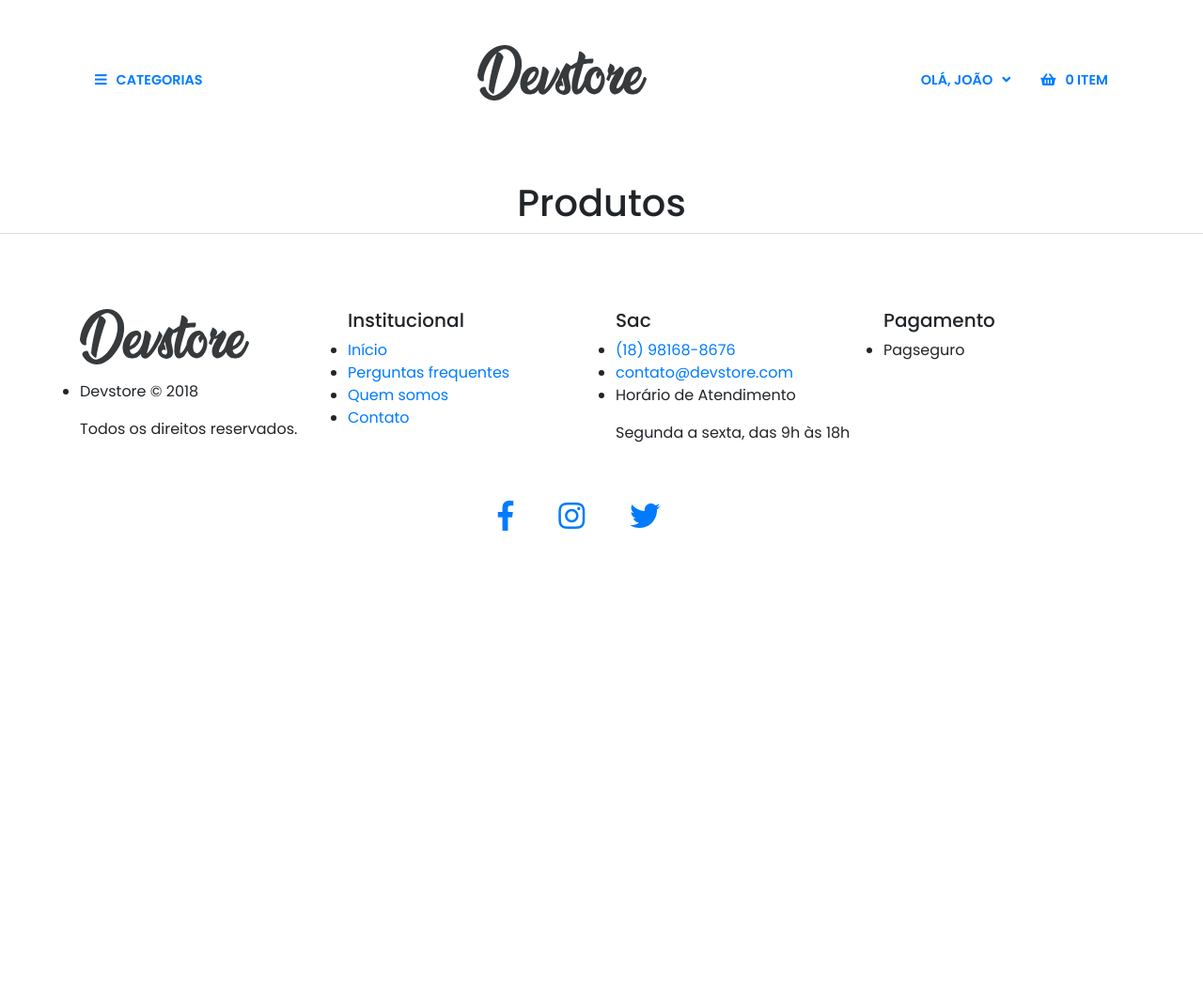
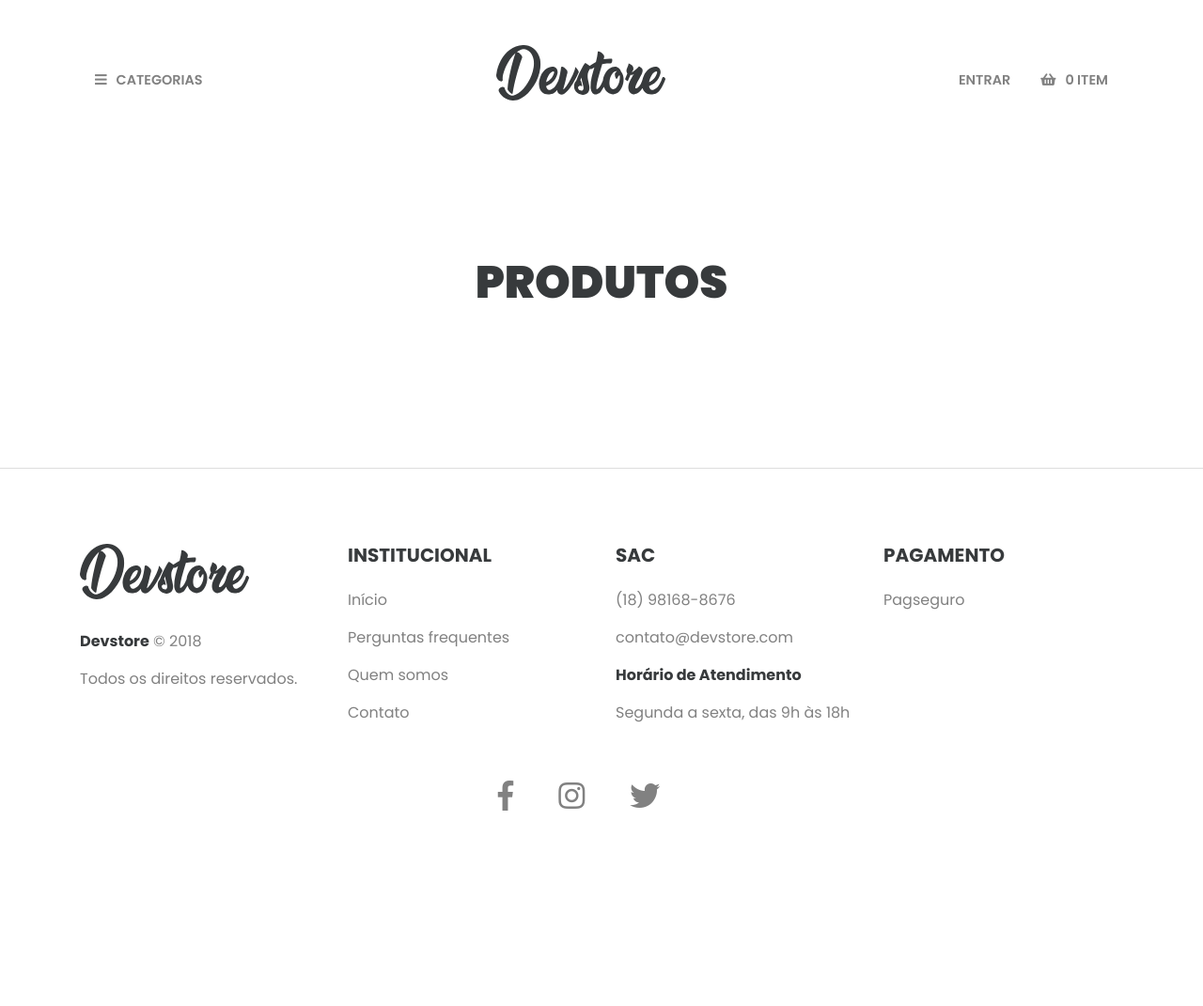
Before and after one commit to joaomesquita/projeto-devstore, a Django app: page /catalogo/ in a window 1280 px wide. Shown: the whole page at 94% size. Before the commit the page ends 565 px from the top, so only its background shows below. Run offline with Django 3.2, Linux system fonts and the light colour scheme; data that the repository does not hold is empty; some libraries are stand-ins or nearby versions.

Commit message:
:art: implementação das classes atualizadas do "style.css"

```diff
--- a/catalog/templates/catalog/product_list.html
+++ b/catalog/templates/catalog/product_list.html
@@ -2,26 +2,26 @@
 
 {% load static %}
 
-{% block title %} Produtos | {{ block.super }} {% endblock %}
+{% block title %}Produtos | {{ block.super }} {% endblock %}
 
 {% block container %}
-<div class="container content">
+<div class="container div-content">
     <div class="d-flex justify-content-center">
-        <h1 class="title-content">Produtos</h1>
+        <h1 class="title-h1">Produtos</h1>
     </div>
-    <div class="card-deck distance-content">
+    <div class="card-deck div-distance">
         {% for product in product_list %}
         <div class="card border-0">
             <a class="card-link" href="{{ product.get_absolute_url }}">
                 {% if product.image %}
-                    <img class="card-img rounded-0" src="{{ product.image.url }}" alt="Card image">
+                <img class="card-img rounded-0" src="{{ product.image.url }}" alt="Product image">
                 {% else %}
-                    <img class="card-img rounded-0" src="{% static 'img/bg-product.png' %}" alt="Card image">
+                <img class="card-img rounded-0" src="{% static 'img/bg-product.png' %}" alt="Product image">
                 {% endif %}
                 <div class="card-img-overlay d-flex align-items-end">
                     <div>
-                        <h2 class="title-card">{{ product }}</h2>
-                        <p class="price-card">R$ {{ product.price }}</p>
+                        <h2 class="card-title">{{ product }}</h2>
+                        <p class="card-price">R$ {{ product.price }}</p>
                     </div>
                 </div>
             </a>
--- a/core/templates/base.html
+++ b/core/templates/base.html
@@ -14,7 +14,7 @@
         <nav class="navbar bg-white fixed-top">
             <div class="container menu">
                 <ul class="nav justify-content-start">
-                    <li class="nav-item dropdown">
+                    <li class="nav-item dropdown link-item">
                         <a class="nav-link menu-item" href="{% url 'catalog:product_list' %}" id="navbarDropdown" role="button" data-toggle="dropdown" aria-haspopup="true" aria-expanded="false">
                             <i class="fas fa-bars"></i>Categorias
                         </a>
@@ -29,18 +29,22 @@
                     <p class="logo"><a href="{% url 'index' %}" title="Devstore"></a></p>
                 </ul>
                 <ul class="nav justify-content-end">
-                    <li class="nav-item dropdown">
+                    <li class="nav-item dropdown link-item">
+                        {% if user.is_authenticated %}
                             <a class="nav-link menu-item" href="#" id="navbarDropdown" role="button" data-toggle="dropdown" aria-haspopup="true" aria-expanded="false">
-                            Olá, João<i class="fas fa-angle-down"></i>
+                                Olá, {{ user.get_short_name }}<i class="fas fa-angle-down"></i>
                             </a>
                             <div class="box-shadow dropdown-menu border-0" aria-labelledby="navbarDropdown">
-                            <a class="dropdown-item" href="#">Minha conta</a>
+                                <a class="dropdown-item" href="{% url 'accounts:index' %}">Minha conta</a>
                                 <a class="dropdown-item" href="#">Meus pedidos</a>
                                 <div class="dropdown-divider"></div>
-                            <a class="dropdown-item" href="#">Sair</a>
+                                <a class="dropdown-item" href="{% url 'accounts:logout' %}">Sair</a>
                             </div>
+                        {% else %}
+                            <a class="nav-link menu-item" href="{% url 'accounts:login' %}">Entrar</a>
+                        {% endif %}
                     </li>
-                    <li class="nav-item">
+                    <li class="nav-item link-item">
                         <a class="nav-link menu-item" href="#"><i class="fas fa-shopping-basket"></i>0 item</a>
                     </li>
                 </ul>
@@ -51,45 +55,45 @@
     {% block container %}{% endblock %}
     </main>
     <footer class="footer">
-        <div class="container text-center text-md-left ">
+        <div class="container">
             <div class="row">
-                <div class="col-md-3 mt-md-0 mt-3">
+                <div class="col-md-3">
                     <p class="logo"><a title="Devstore"></a></p>
-                    <ul class="footer-item">
+                    <ul class="link-item">
                         <li>
-                            <p><span class="info-footer">Devstore</span> © 2018</p>
+                            <p><span class="span-item">Devstore</span> © 2018</p>
                             <p>Todos os direitos reservados.</p>
                         </li>
                     </ul>
                 </div>
-                <div class="col-md-3 mt-md-0 mt-3">
-                    <h5 class="title-footer">Institucional</h5>
-                    <ul class="footer-item">
+                <div class="col-md-3">
+                    <h5 class="title-h5">Institucional</h5>
+                    <ul class="link-item">
                         <li ><a href="#">Início</a></li>
                         <li ><a href="#">Perguntas frequentes</a></li>
                         <li ><a href="#">Quem somos</a></li>
                         <li ><a href="#">Contato</a></li>
                     </ul>
                 </div>
-                <div class="col-md-3 mb-md-0 mb-3">
-                    <h5 class="title-footer">Sac</h5>
-                    <ul class="footer-item">
+                <div class="col-md-3">
+                    <h5 class="title-h5">Sac</h5>
+                    <ul class="link-item">
                         <li><a href="#">(18) 98168-8676</a></li>
                         <li><a href="#">contato@devstore.com</a></li>
                         <li>
-                            <p><span class="info-footer">Horário de Atendimento</span></p>
+                            <p><span class="span-item">Horário de Atendimento</span></p>
                             <p>Segunda a sexta, das 9h às 18h</p>
                         </li>
                     </ul>
                 </div>
-                <div class="col-md-3 mb-md-0 mb-3">
-                    <h5 class="title-footer">Pagamento</h5>
-                    <ul class="footer-item">
+                <div class="col-md-3">
+                    <h5 class="title-h5">Pagamento</h5>
+                    <ul class="link-item">
                         <li><p>Pagseguro</p></li>
                     </ul>
                 </div>
                 <div class="col-md-12 py-5">
-                    <div class="footer-icon d-flex justify-content-center">
+                    <div class="icon d-flex justify-content-center">
                         <a href="#"><i class="fab fa-facebook-f fa-lg mr-md-5 mr-3 fa-2x"></i></a>
                         <a href="#"><i class="fab fa-instagram fa-lg mr-md-5 mr-3 fa-2x"></i></a>
                         <a href="#"><i class="fab fa-twitter fa-lg mr-md-5 mr-3 fa-2x"></i></a>
```
Also changed, not shown: catalog/templates/catalog/category.html (+8 -8 lines), catalog/templates/catalog/product.html (+30 -31 lines). Lines whose indentation alone changed are shown as unchanged.
